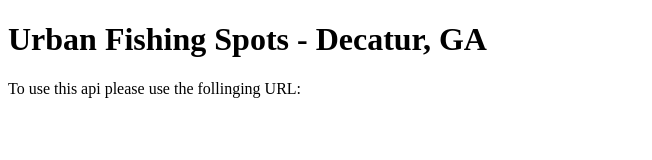
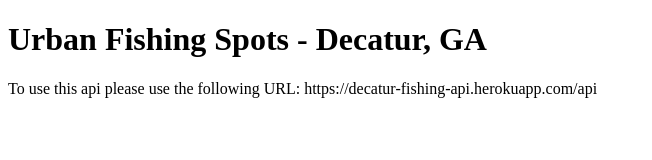
Before and after one commit to MorgLivingston/urbanFishingSpots-DecaturGA-api, a website: page index.html in a window 1280 px wide. Shown: the whole page, without its empty margins (0-652 px from the left). Drawn offline with Linux system fonts and the light colour scheme.

Commit message:
fixed html api instructions

```diff
--- a/index.html
+++ b/index.html
@@ -8,6 +8,6 @@
 </head>
 <body>
     <h1>Urban Fishing Spots - Decatur, GA</h1>
-    <p>To use this api please use the follinging URL:</p>
+    <p>To use this api please use the following URL: https://decatur-fishing-api.herokuapp.com/api</p>
 </body>
 </html>
```
